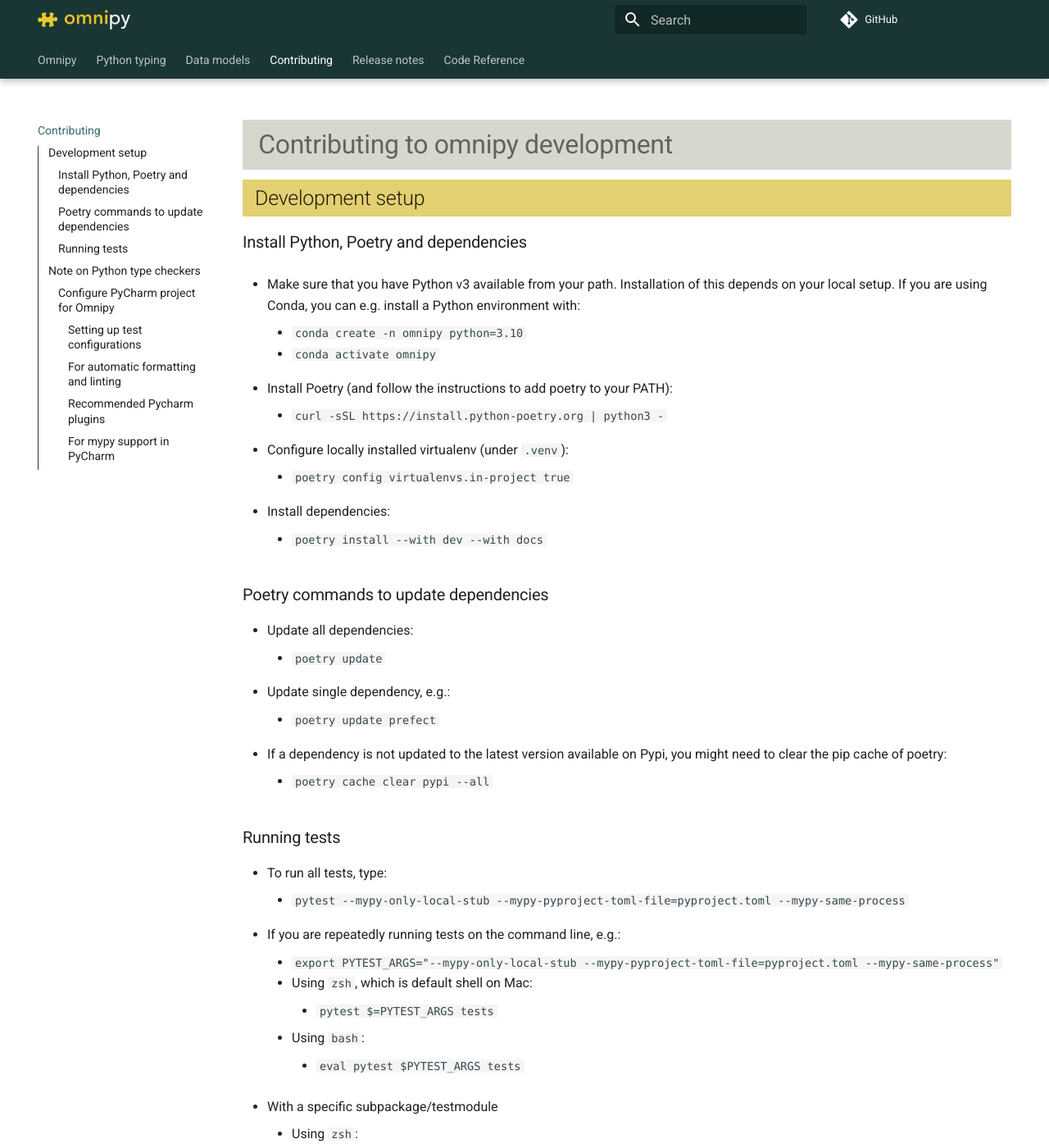
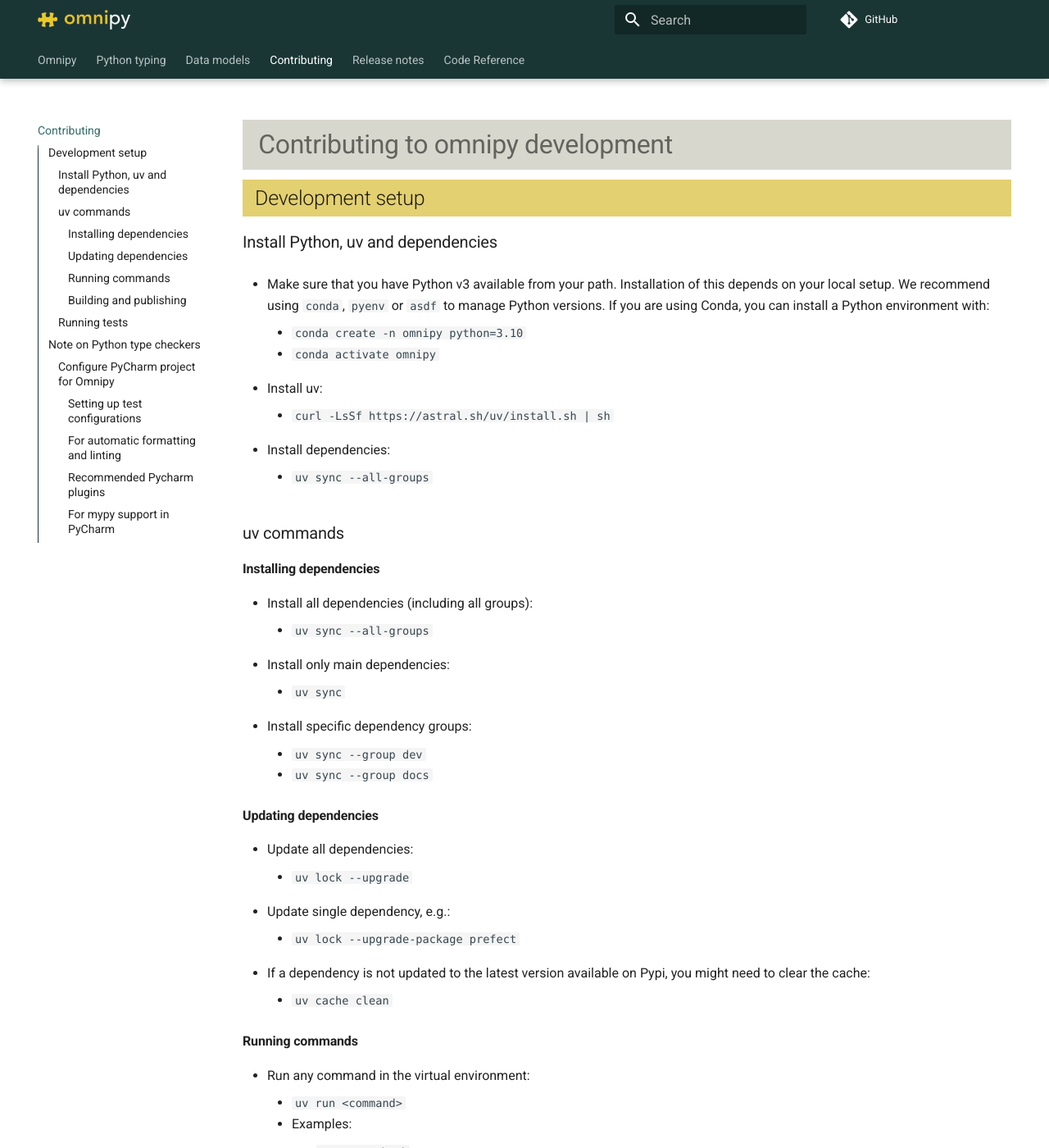
Before and after one commit to fairtracks/omnipy, an MkDocs documentation site: the page built from docs/contributing.md, in a window 1280 px wide and 1400 px high. Shown: the whole window at 82% size. Built offline with MkDocs 1.6.1 and Material for MkDocs 9.7.7, drawn with Linux system fonts in a browser that asks for light colours; comment, search, counter and statistics services are not loaded; a style sheet for code colours, icons or effects is not loaded; some of the changed text lies outside the part shown.

Commit message:
Moved from poetry to uv

````diff
--- a/docs/contributing.md
+++ b/docs/contributing.md
@@ -2,67 +2,97 @@
 
 ## Development setup
 
-### Install Python, Poetry and dependencies
+### Install Python, uv and dependencies
 
 - Make sure that you have Python v3 available from your path. Installation of this depends on your
-  local setup. If you are using Conda, you can e.g. install a Python environment with:
+  local setup. We recommend using `conda`, `pyenv` or `asdf` to manage Python versions. If you are
+  using Conda, you can install a Python environment with:
 
   - `conda create -n omnipy python=3.10`
   - `conda activate omnipy`
 
-- Install Poetry (and follow the instructions to add poetry to your PATH):
-  - `curl -sSL https://install.python-poetry.org | python3 -`
-
-- Configure locally installed virtualenv (under `.venv`):
-  - `poetry config virtualenvs.in-project true`
+- Install uv:
+  - `curl -LsSf https://astral.sh/uv/install.sh | sh`
 
 - Install dependencies:
-  - `poetry install --with dev --with docs`
+  - `uv sync --all-groups`
 
-### Poetry commands to update dependencies
+### uv commands
+
+#### Installing dependencies
+
+- Install all dependencies (including all groups):
+  - `uv sync --all-groups`
+
+- Install only main dependencies:
+  - `uv sync`
+
+- Install specific dependency groups:
+  - `uv sync --group dev`
+  - `uv sync --group docs`
+
+#### Updating dependencies
 
 - Update all dependencies:
-  - `poetry update`
+  - `uv lock --upgrade`
 
 - Update single dependency, e.g.:
-  - `poetry update prefect`
+  - `uv lock --upgrade-package prefect`
 
-- If a dependency is not updated to the latest version available on Pypi, you might need to clear
-  the pip cache of poetry:
-  - `poetry cache clear pypi --all`
+
+- If a dependency is not updated to the latest version available on Pypi,
+  you might need to clear the cache:
+  - `uv cache clean`
+
+#### Running commands
+
+- Run any command in the virtual environment:
+  - `uv run <command>`
+  - Examples:
+    - `uv run pytest`
+    - `uv run python script.py`
+    - `uv run mkdocs serve`
+
+#### Building and publishing
+
+- Build the package:
+  - `uv build`
+
+- Install in editable mode:
+  - `uv pip install -e .`
 
 ### Running tests
 
 - To run all tests, type:
-  - `pytest --mypy-only-local-stub --mypy-pyproject-toml-file=pyproject.toml --mypy-same-process`
+  - `uv run pytest --mypy-only-local-stub --mypy-pyproject-toml-file=pyproject.toml --mypy-same-process`
 
 - If you are repeatedly running tests on the command line, e.g.:
   - ```
     export PYTEST_ARGS="--mypy-only-local-stub --mypy-pyproject-toml-file=pyproject.toml --mypy-same-process"
     ```
   - Using `zsh`, which is default shell on Mac:
-    - `pytest $=PYTEST_ARGS tests`
+    - `uv run pytest $=PYTEST_ARGS tests`
   - Using `bash`:
-    - `eval pytest $PYTEST_ARGS tests`
+    - `eval uv run pytest $PYTEST_ARGS tests`
 
 - With a specific subpackage/testmodule
   - Using `zsh`:
-    - `pytest $=PYTEST_ARGS tests/modules/json`
+    - `uv run pytest $=PYTEST_ARGS tests/modules/json`
   - Using `bash`:
-    - `eval pytest $PYTEST_ARGS tests/modules/json`
+    - `eval uv run pytest $PYTEST_ARGS tests/modules/json`
 
 - With a specific test module (this test example is a mypy typing test, which is the reason for the
   extra variables in the first place):
   - Using `zsh`:
-    - `pytest $=PYTEST_ARGS tests/modules/json/test_json_types.yml`
+    - `uv run pytest $=PYTEST_ARGS tests/modules/json/test_json_types.yml`
   - Using `bash`:
-    - `eval pytest $PYTEST_ARGS tests/modules/json/test_json_types.yml`
+    - `eval uv run pytest $PYTEST_ARGS tests/modules/json/test_json_types.yml`
 
 - With a specific test:
   - Using `zsh`:
-    - `pytest $=PYTEST_ARGS tests/modules/json/test_json_types.yml::test_json_scalar`
+    - `uv run pytest $=PYTEST_ARGS tests/modules/json/test_json_types.yml::test_json_scalar`
   - Using `bash`:
-    - `eval pytest $PYTEST_ARGS tests/modules/json/test_json_types.yml::test_json_scalar`
+    - `eval uv run pytest $PYTEST_ARGS tests/modules/json/test_json_types.yml::test_json_scalar`
 
 ## Note on Python type checkers
 
@@ -79,17 +109,15 @@ Information on how to configure `pyright` for `PyCharm` and `JupyterLab` will be
 
 ### Configure PyCharm project for Omnipy
 
-- Preparation (in terminal). Note the paths to the Python and Poetry binaries:
+- Preparation (in terminal). Note the path to the Python binary:
   - `which python`
-  - `which poetry`
 
 - In Setting/Preferences dialog:
   - Select Project Interpreter (under Project: omnipy)
     - Click "Add interpreter" -> "Add Local Interpreter"
-    - Select "Poetry Environment"
-    - Click the three dots button under "Base Interpreter". Paste the path to the Python binary
-    - Make sure that "Install packages from pyproject.toml" is checked
-    - Under "Poetry Executable", paste the path to the Poetry binary
+    - Select "Existing environment"
+    - Select "uv"
+    - Make sure that the `.venv/bin/python` binary in your project directory is selected
     - Click "OK"
 
   - Select "Project structure"
````
Also changed, not shown: .pre-commit-config.yaml (+5 -3 lines), .readthedocs.yaml (+6 -6 lines), pyproject.toml (+35 -37 lines), 1 other file.
